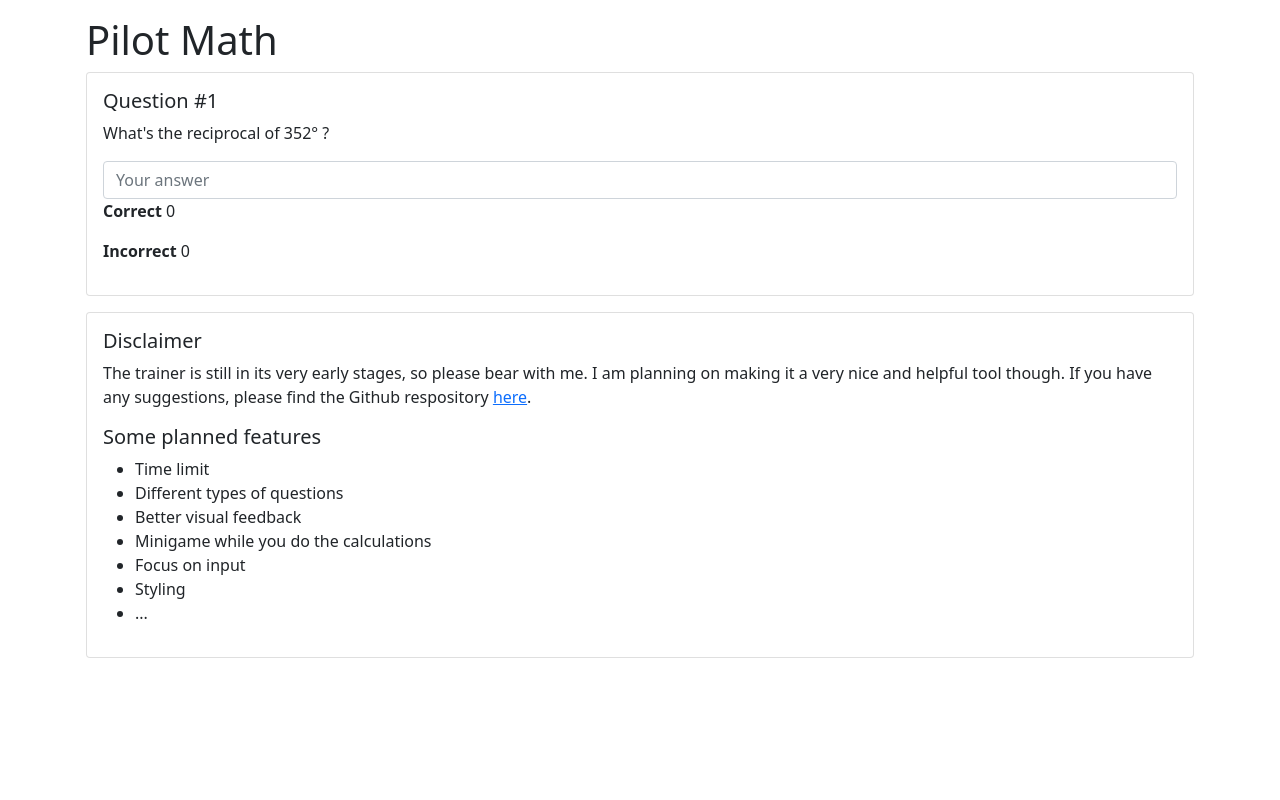
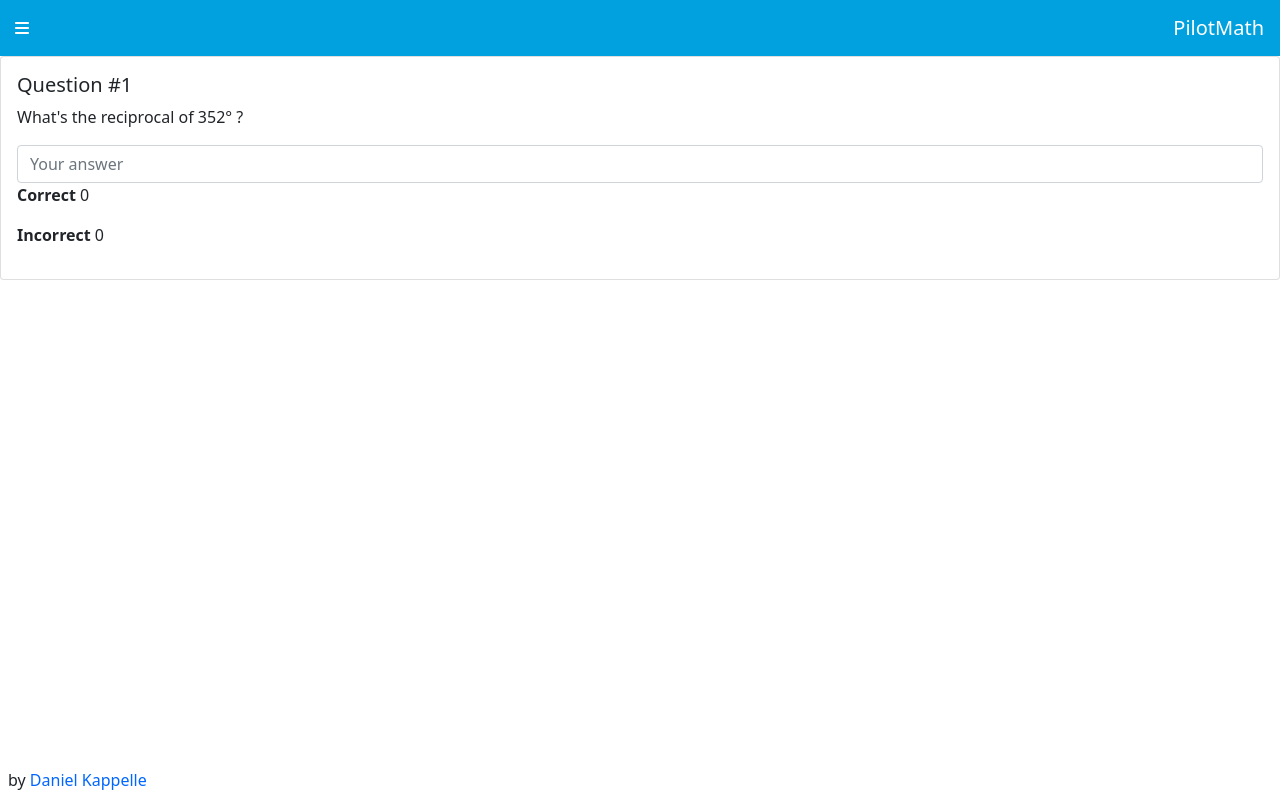
Before and after one commit to danielkappelle/pilot-math, an Angular app in the folder pilot-math/: page / in a window 1280 px wide. Built offline with nearby package versions, Linux system fonts and the light colour scheme.

Commit message:
Some styling

```diff
--- a/pilot-math/angular.json
+++ b/pilot-math/angular.json
@@ -27,10 +27,11 @@
               "src/assets"
             ],
             "styles": [
-              "src/styles.scss",
-              "node_modules/bootstrap/dist/css/bootstrap.css"
+              "node_modules/bootstrap/scss/bootstrap.scss",
+              "src/styles.scss"
             ],
             "scripts": [
+              "node_modules/jquery/dist/jquery.js",
               "node_modules/bootstrap/dist/js/bootstrap.js"
             ],
             "vendorChunk": true,
--- a/pilot-math/src/app/app.component.html
+++ b/pilot-math/src/app/app.component.html
@@ -1,8 +1,24 @@
-<h1>Pilot Math</h1>
+<nav class="navbar">
+  <ul class="navbar-nav" style="margin-left: 15px;">
+    <li class="nav-item active">
+      <a class="nav-link" href="#">
+        <fa-icon [icon]="faBars"></fa-icon>
+      </a>
+    </li>
+  </ul>
+
+  <span class="navbar-brand mb-0 h1">PilotMath</span>
+</nav>
+
+<div class="question-container">
+
+</div>
+
+<!-- <h1>Pilot Math</h1> -->
 
 <app-question></app-question>
 
-<div class="card mt-3">
+<!-- <div class="card mt-3">
   <div class="card-body">
     <h5 class="card-title">Disclaimer</h5>
     <p>The trainer is still in its very early stages, so please bear with me. I am planning on making it a very nice and
@@ -19,4 +35,16 @@
       <li>...</li>
     </ul>
   </div>
+</div> -->
+
+
+<div class="footer">
+  <div class="footer-inside d-flex flex-row justify-content-between p-2">
+    <div class="footer-left d-flex">
+      by&nbsp;<a href="https://github.com/danielkappelle" target="_NEW">Daniel Kappelle</a>
+    </div>
+    <div class="footer-right d-flex">
+      &nbsp;
+    </div>
+  </div>
 </div>
--- a/pilot-math/src/app/app.component.scss
+++ b/pilot-math/src/app/app.component.scss
@@ -0,0 +1,26 @@
+@import '../variables.scss';
+
+nav {
+  background-color: $color-blue;
+  color: white;
+  a {
+    color: white;
+  }
+  span {
+    color: white;
+  }
+}
+
+.footer {
+  position: absolute;
+  bottom: 0;
+  width: 100%;
+}
+
+.question-container {
+  position: absolute;
+  top: 50%;
+  transform: translateY(-50%);
+  left: 50%;
+  transform: translateX(-50%);
+}
--- a/pilot-math/src/app/app.component.ts
+++ b/pilot-math/src/app/app.component.ts
@@ -1,4 +1,5 @@
 import { Component } from '@angular/core';
+import { faBars } from '@fortawesome/free-solid-svg-icons';
 
 @Component({
   selector: 'app-root',
@@ -7,4 +8,6 @@ import { Component } from '@angular/core';
 })
 export class AppComponent {
   title = 'pilot-math';
+
+  public faBars = faBars;
 }
--- a/pilot-math/src/app/app.module.ts
+++ b/pilot-math/src/app/app.module.ts
@@ -5,6 +5,7 @@ import { BrowserModule } from '@angular/platform-browser';
 import { AppRoutingModule } from './app-routing.module';
 import { AppComponent } from './app.component';
 import { QuestionComponent } from './question/question.component';
+import { FontAwesomeModule } from '@fortawesome/angular-fontawesome';
 
 @NgModule({
   declarations: [
@@ -14,7 +15,8 @@ import { QuestionComponent } from './question/question.component';
   imports: [
     BrowserModule,
     AppRoutingModule,
-    ReactiveFormsModule
+    ReactiveFormsModule,
+    FontAwesomeModule
   ],
   providers: [],
   bootstrap: [AppComponent]
--- /dev/null
+++ b/pilot-math/src/app/get-ready/get-ready.component.html
@@ -0,0 +1,4 @@
+<h1>
+  Get ready!
+</h1>
+<p></p>
--- a/pilot-math/src/index.html
+++ b/pilot-math/src/index.html
@@ -8,8 +8,6 @@
   <link rel="icon" type="image/x-icon" href="favicon.ico">
 </head>
 <body>
-  <div class="container p-3">
     <app-root></app-root>
-  </div>
 </body>
 </html>
--- a/pilot-math/src/styles.scss
+++ b/pilot-math/src/styles.scss
@@ -1 +1,14 @@
 /* You can add global styles to this file, and also import other style files */
+@import "../node_modules/bootstrap/scss/bootstrap";
+
+$theme-colors: (
+  "primary": #0066FF,
+  "danger": #FF994D
+);
+
+@import "../node_modules/bootstrap/scss/bootstrap";
+
+a {
+  color: map-get($theme-colors, "primary");
+  text-decoration: none;
+}
--- /dev/null
+++ b/pilot-math/src/variables.scss
@@ -0,0 +1,7 @@
+$KLM-blue: #00a1de;
+$KLM-dark-blue-1: #005b82;
+$KLM-dark-blue-2: #003145;
+
+$color-blue: $KLM-blue;
+$color-dark-dark-blue: $KLM-dark-blue-1;
+$color-dark-blue: $KLM-dark-blue-2;
```
Also changed, not shown: pilot-math/package.json (+6 -1 lines), pilot-math/src/app/get-ready/get-ready.component.ts (added, +9 -0 lines), 1 other file (tests, documents, lock files or other folders).
